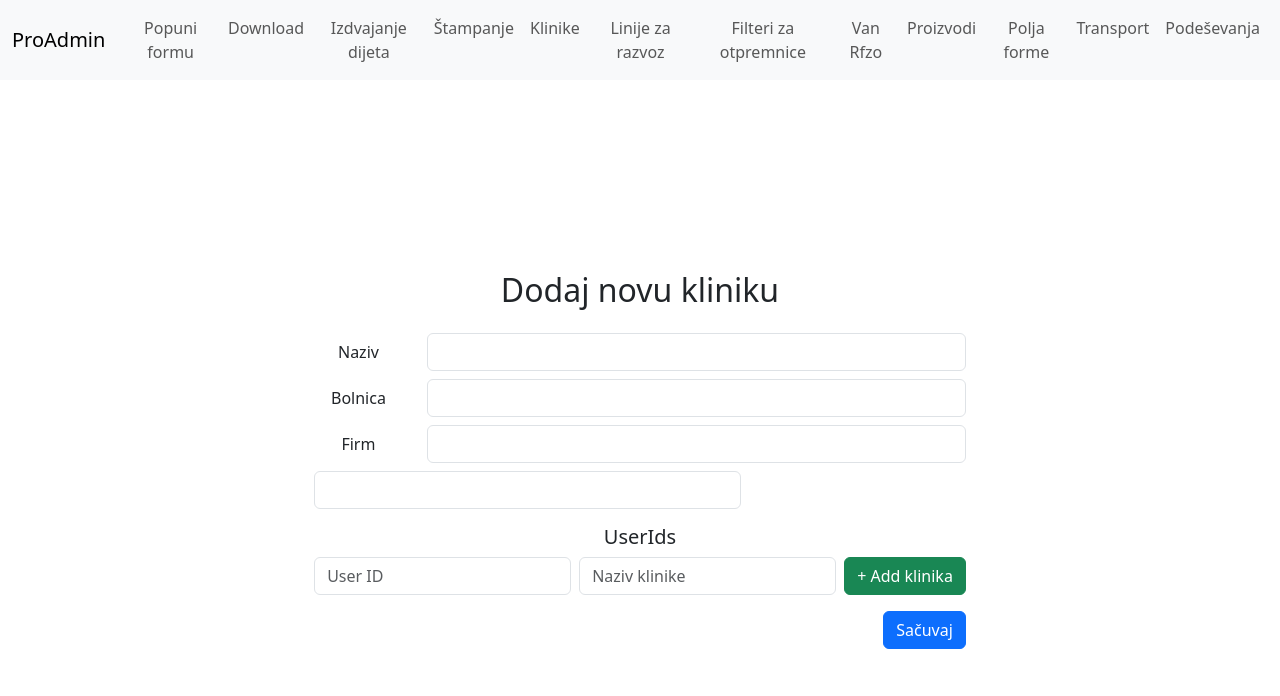
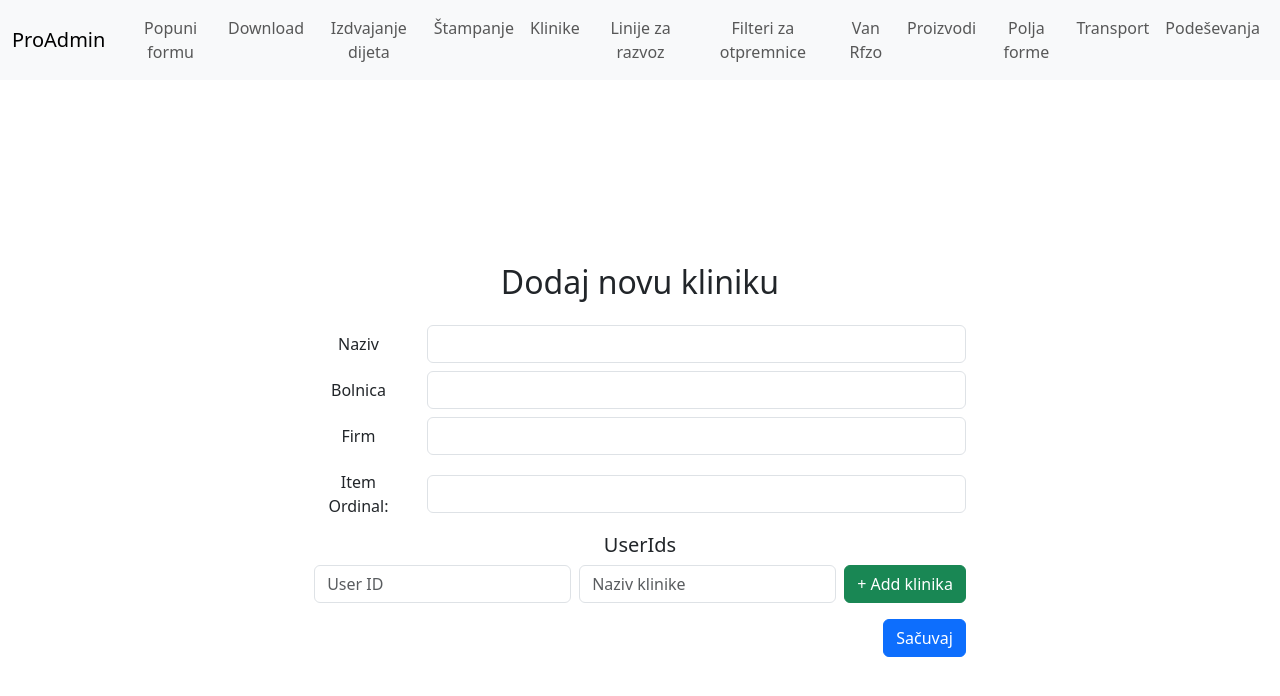
Before and after one commit to BorakL/electron-course, a React (Vite) app: page /#/addKlinika in a window 1280 px wide. Shown: the top 696 px of the page. Built offline with nearby package versions, Linux system fonts and the light colour scheme; sample sign-in values are in the browser's storage.

Commit message:
changed added form

```diff
--- a/data/klinike.json
+++ b/data/klinike.json
@@ -6,7 +6,8 @@
     "klinika": {
       "694": "OPŠTA"
     },
-    "firm": 60
+    "firm": 60,
+    "itemOrdinal": "1"
   },
   {
     "id": 1761158260581,
@@ -15,7 +16,8 @@
     "klinika": {
       "707": "STEFAN VISOKI"
     },
-    "firm": 72
+    "firm": 72,
+    "itemOrdinal": "2"
   },
   {
     "id": 1761158260582,
--- a/src/ui/pages/AddKlinika.tsx
+++ b/src/ui/pages/AddKlinika.tsx
@@ -160,8 +160,9 @@ const errorMessages = Object.keys(errorObject)
         </div>
 
         {/* ItemOrdinal */}
-        <div className="row mb-3">
-          <div className="col-sm-8">
+        <div className="row mb-2 align-items-center">
+          <label className="col-sm-2 col-form-label">Item Ordinal:</label>
+          <div className="col-sm-10">
             <input
               type="number"
               className={`form-control ${errors.itemOrdinal ? 'is-invalid' : ''}`}
--- a/src/ui/pages/AutomationForm.tsx
+++ b/src/ui/pages/AutomationForm.tsx
@@ -155,8 +155,8 @@ const AutomationForm = () => {
 
             if(fields.bolnica){
                 fields.bolnica.value = data.bolnica;
-                if(fields.itemOrdinal){
-                    fields.itemOrdinal.value = data.itemOrdinal?.toString();
+                if(data.itemOrdinal){
+                    fields.bolnica.itemOrdinal = data.itemOrdinal;
                 }
             }
             if(fields.klinike){
--- a/src/ui/pages/KlinikaDetails.tsx
+++ b/src/ui/pages/KlinikaDetails.tsx
@@ -152,6 +152,7 @@ const onSubmit = async (formData: Klinika) => {
           </div>
 
           <div className="row mb-3">
+            <label className="col-sm-4 col-form-label">Item Ordinal:</label>
             <div className="col-sm-8">
               <input
                 type="number"
```
